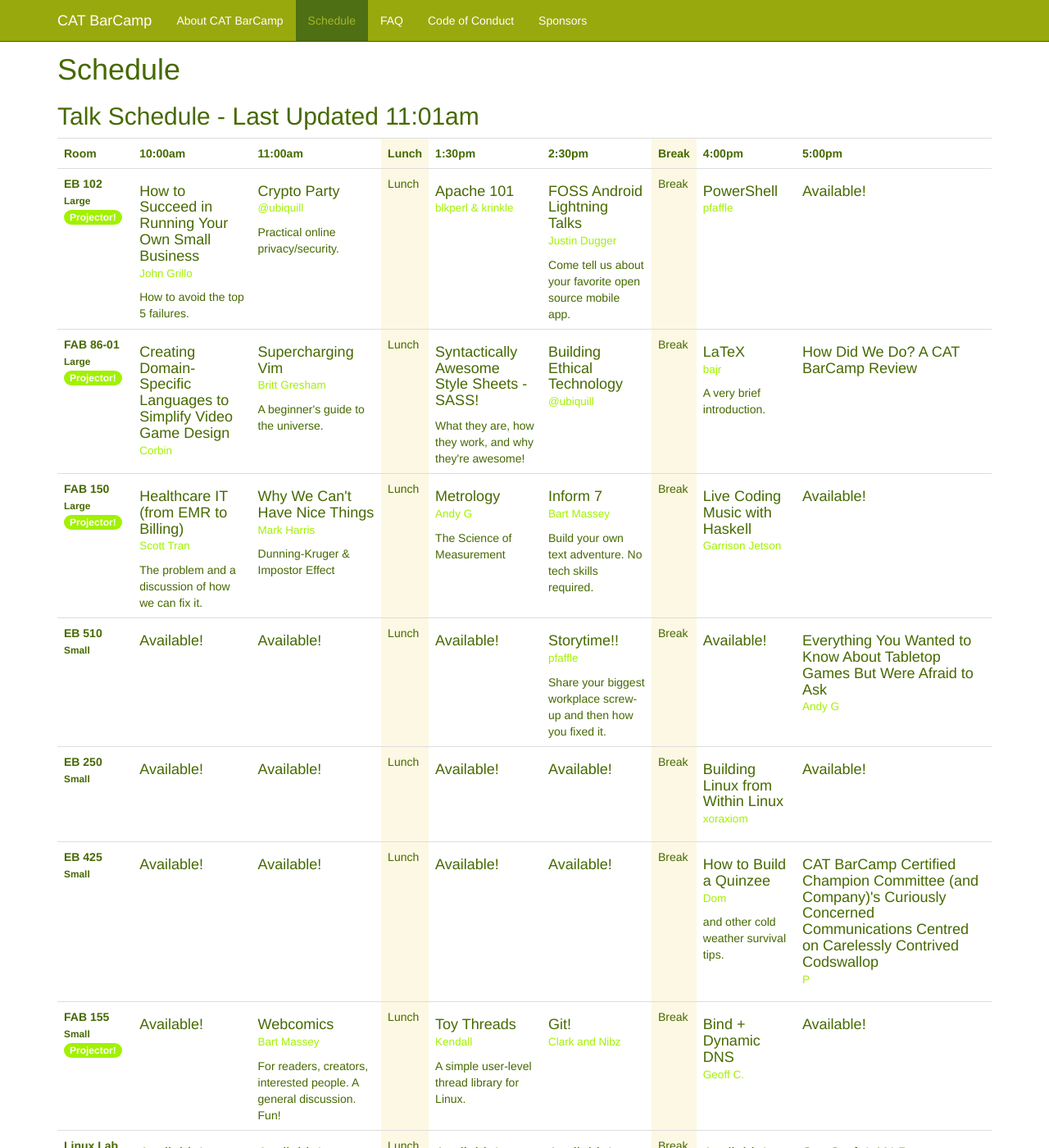
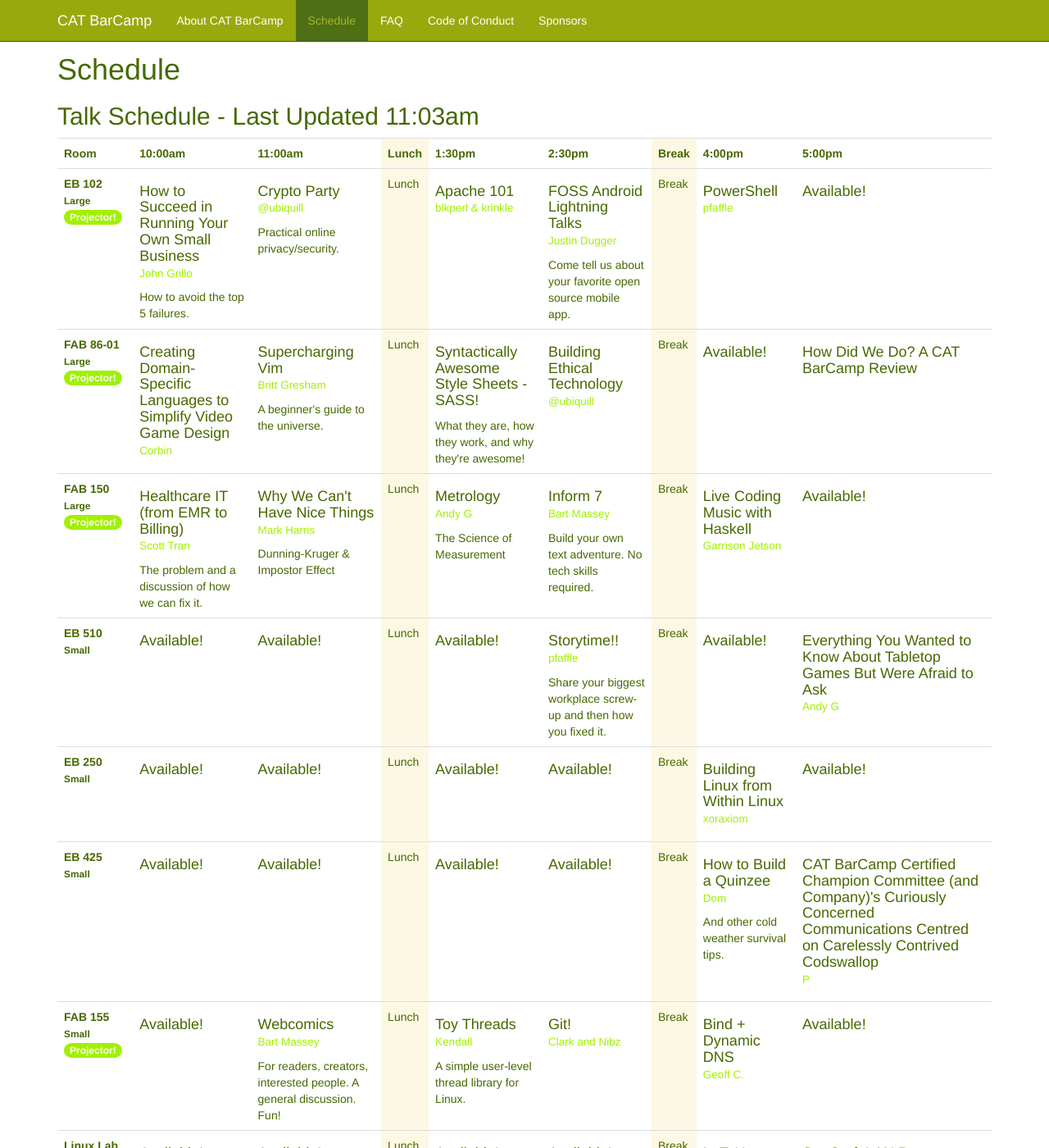
Before and after one commit to catbarcamp/catbarcamp.github.io, a Jekyll site: the page built from schedule.html, in a window 1280 px wide and 1400 px high. Shown: the whole window at 82% size. Built offline with Jekyll 4.4.1, drawn with Linux system fonts in a browser that asks for light colours; some of the changed text lies outside the part shown.

Commit message:
Automated schedule update.

```diff
--- a/schedule.html
+++ b/schedule.html
@@ -4,7 +4,7 @@ title: Schedule
 section: schedule
 ---
 
-<h2>Talk Schedule - Last Updated 11:01am</h2>
+<h2>Talk Schedule - Last Updated 11:03am</h2>
 <table class="table table-hover">
   <tr>
     <th>
@@ -82,7 +82,7 @@ section: schedule
     <td class="bg-warning">
       Break
     </td>
-    <td><h4>LaTeX<br><small>bajr</small></h4>A very brief introduction.</td>
+    <td><h4>Available!<br><small></small></h4></td>
     <td><h4>How Did We Do? A CAT BarCamp Review<br><small></small></h4></td>
   </tr>
   <tr>
@@ -182,7 +182,7 @@ section: schedule
     <td class="bg-warning">
       Break
     </td>
-    <td><h4>How to Build a Quinzee<br><small>Dom</small></h4>and other cold weather survival tips.</td>
+    <td><h4>How to Build a Quinzee<br><small>Dom</small></h4>And other cold weather survival tips.</td>
     <td><h4>CAT BarCamp Certified Champion Committee (and Company)'s Curiously Concerned Communications Centred on Carelessly Contrived Codswallop<br><small>P</small></h4></td>
   </tr>
   <tr>
```
Also changed, not shown: other parts of schedule.html (+1 -1 lines).
